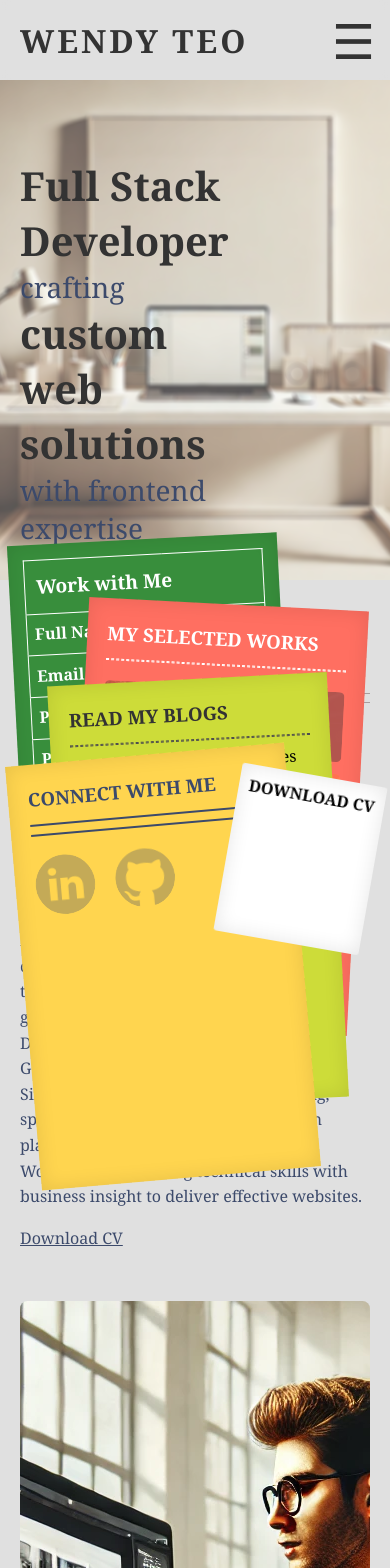
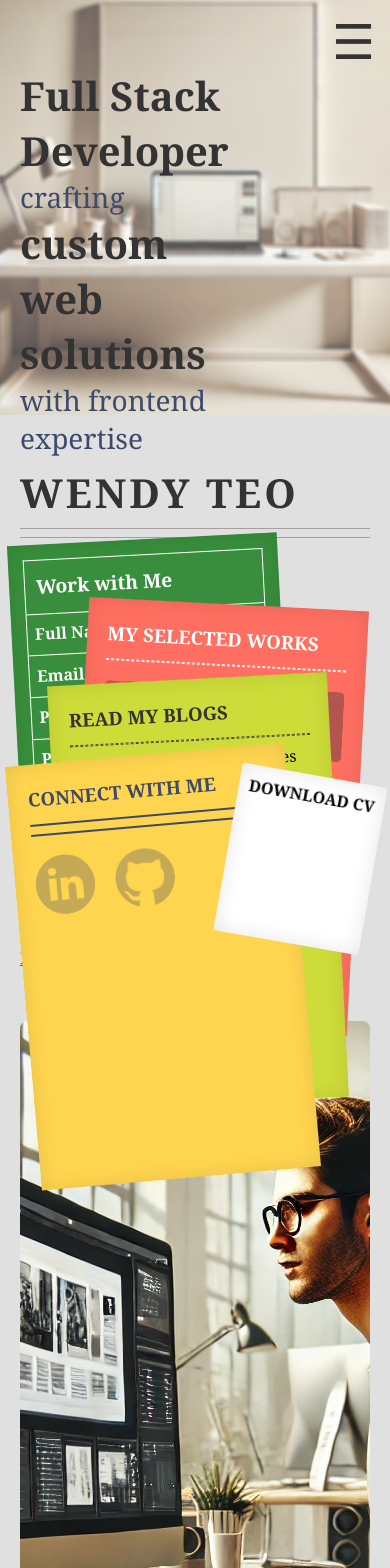
Before and after one commit to wteo/resumeWebsite2, a React (Create React App) app in the folder my-react-app/: page / in a window 390 px wide. Shown: the top 1568 px of the page. Built offline with nearby package versions, Linux system fonts and the light colour scheme; a web font is replaced by a local one.

Commit message:
Updated content

```diff
--- a/my-react-app/package.json
+++ b/my-react-app/package.json
@@ -8,7 +8,8 @@
     "@testing-library/user-event": "^13.5.0",
     "react": "^18.3.1",
     "react-dom": "^18.3.1",
-    "react-scripts": "5.0.1",
+    "react-router": "^6.26.1",
+    "react-scripts": "^3.0.1",
     "sass": "^1.77.8",
     "web-vitals": "^2.1.4"
   },
--- a/my-react-app/src/App.js
+++ b/my-react-app/src/App.js
@@ -1,6 +1,5 @@
 import { useState } from 'react';
 
-import Files from './components/Files';
 import Resume from './components/Resume';
 import About from './components/About';
 import Header from './components/Header';
@@ -33,7 +32,6 @@ function App() {
       {url === 'projects' && <Projects />}
       {url === 'contact' && <Contact />}
       {url === 'blogs' && <Article />}
-      {url === 'home' && <Files routeHandler={routeHandler} />}
       <Resume />
       <Footer routeHandler={routeHandler} />
     </div>
--- a/my-react-app/src/components/About.js
+++ b/my-react-app/src/components/About.js
@@ -10,12 +10,12 @@ function About({ routeHandler }) {
     return (
         <section className="about">
             <ContentWrapper>
-                <h1 className="about__title">About Me</h1>
+                <h1 className="about__title">Wendy Teo</h1>
                 <hr className="about__divider" />
                 <hr className="about__divider" />
                 <div className="about__group">
                     <div className="about__description">
-                        <h1>Full Stack Developer crafting custom web solutions with frontend expertise</h1>
+                        <h1>Quick Profile</h1>
                         <p>
                             I’m Wendy Teo, a web developer with a background in finance and a passion for coding. After over a decade in finance, I transitioned to web development in 2021. I gained valuable experience as a Web Developer Intern at Insurance Australia Group, focusing on website optimization. Since August 2023, I’ve been freelancing, specializing in custom web solutions on platforms like Shopify, HubSpot, and WordPress, combining technical skills with business insight to deliver effective websites.
                         </p>
--- a/my-react-app/src/components/About.scss
+++ b/my-react-app/src/components/About.scss
@@ -4,7 +4,6 @@
 .about {
     text-align: left;
     padding: 80px 50px 50px;
-    background-color: $primary-bg-color;
 
     &__title {
         font-weight: 900;
--- a/my-react-app/src/components/Article.scss
+++ b/my-react-app/src/components/Article.scss
@@ -10,14 +10,10 @@
         gap: 60px;
         margin-top: 30px;
         margin-bottom: 40px;
-        height: 750px;
+        height: 650px;
     }
 
     &__description {
-        position: sticky;
-        top: 20px;
-        max-height: calc(100vh - 40px);
-
         p {
             margin: 0;
             margin-bottom: 20px;
--- a/my-react-app/src/components/Contact.scss
+++ b/my-react-app/src/components/Contact.scss
@@ -2,7 +2,6 @@
 @import '../sass/variables';
 
 .contact {
-
     @include page-layout(60px);
 
     &__group {
--- a/my-react-app/src/components/Files.js
+++ b/my-react-app/src/components/Files.js
@@ -12,7 +12,7 @@ import automic from '../assets/automic.webp';
 import gotsauss from '../assets/gotsauss.webp';
 import play from '../assets/play.webp';
 
-function Files({ routeHandler }) {
+function Files({ onRoute }) {
 
     const [isVisible, setIsVisible] = useState(true);
     const [lastScrollTop, setLastScrollTop] = useState(0);
@@ -45,10 +45,10 @@ function Files({ routeHandler }) {
                     <Social />
                 </div>
             </div>
-            <div id="file__form" className="file forest" onClick={ () => routeHandler('contact') }>
+            <div id="file__form" className="file forest" onClick={ onRoute.contactRouteHandler }>
                 <Form />
             </div>
-            <div className="file coral" onClick={ () => routeHandler('projects') }>
+            <div className="file coral" onClick={ onRoute.projectsRouteHandler }>
                 <h3 className="file__title">My Selected Works</h3>
                 <hr className="file__divider" />
                 <div className="file__content">
@@ -68,7 +68,7 @@ function Files({ routeHandler }) {
                     </div>
                 </div>
             </div>
-            <div className="file lime" onClick={ () => routeHandler('blogs') }>
+            <div className="file lime" onClick={ onRoute.blogsRouteHandler }>
                 <h3 className="file__title">Read My Blogs</h3>
                 <hr className="file__divider" />
                 <p className="file__content">
--- a/my-react-app/src/components/Files.scss
+++ b/my-react-app/src/components/Files.scss
@@ -8,6 +8,7 @@
     left: 10%;
     width: 110%;
     transition: all 0.3s ease-in-out;
+    z-index: 500;
 }
 
 .file {
--- a/my-react-app/src/components/Header.js
+++ b/my-react-app/src/components/Header.js
@@ -1,35 +1,50 @@
 import React from 'react';
 
 import ContentWrapper from '../ui/ContentWrapper';
+
+import Files from './Files';
 
 import './Header.scss';
 
 function Header({ routeHandler }) {
 
     const [menuOpen, setMenuOpen] = React.useState(false);
+    const [isNameHidden, setIsNameHidden] = React.useState(true);
 
     const toggleMenu = () => {
         setMenuOpen(!menuOpen);
     };
 
-    const homeRouteHandler = () => routeHandler('home');
-    const projectsRouteHandler = () => routeHandler('projects');
-    const contactRouteHandler = () => routeHandler('contact');
-    const blogsRouteHandler = () => routeHandler('blogs');
+    const homeRouteHandler = () => {
+        routeHandler('home');
+        setIsNameHidden(true);
+    }
+    const projectsRouteHandler = () => {
+        routeHandler('projects');
+        setIsNameHidden(false);
+    }
+    const contactRouteHandler = () => {
+        routeHandler('contact');
+        setIsNameHidden(false);
+    }
+    const blogsRouteHandler = () => {
+        routeHandler('blogs');
+        setIsNameHidden(false);
+    }
 
     return (
         <>
             <header className="header">
                 <ContentWrapper>
                     <div className="header__container">
-                        <h1 className="header__title" onClick={homeRouteHandler}>Wendy Teo</h1>
+                        <h1 className="header__title" onClick={homeRouteHandler} style={{ opacity: `${ isNameHidden ? '0': '1'}` }}>Wendy Teo</h1>
                         <ul className="header__menu-list">
                             <li className="header__menu-item" onClick={projectsRouteHandler}>Selected Works</li>
                             <li className="header__menu-item" onClick={contactRouteHandler}>Work with Me</li>
                             <li className="header__menu-item" onClick={blogsRouteHandler}>Blogs</li>
                         </ul>
                     </div>
-                    <div className="header__mobile-bar"></div>
+                    <div className="header__mobile-bar" style={{ backdropFilter: `blur(${ isNameHidden ? '0' : '5'}px)` }}></div>
                     {menuOpen ? (
                         <span className="header__hamburger" onClick={toggleMenu}>&times;</span>
                     ) : (
@@ -47,6 +62,7 @@ function Header({ routeHandler }) {
                         </div>
                     )}
             </header>
+            { isNameHidden && <Files onRoute={{projectsRouteHandler, contactRouteHandler, blogsRouteHandler}}/> }
         </>
     );
 }
--- a/my-react-app/src/components/Header.scss
+++ b/my-react-app/src/components/Header.scss
@@ -3,6 +3,7 @@
 .header {
     padding: 10px 40px;
     color: $alternate-text-color;
+    z-index: 500;
 
     &__container {
         display: flex;
@@ -53,8 +54,6 @@
         top: 0;
         right: 0;
         height: 97px;
-        backdrop-filter: blur(5px);
-        background-color: $header-bar-color;
     }
 
     &__hamburger {
@@ -106,7 +105,6 @@
 @media only screen and (max-width: 1000px) {
 
     .header {
-
         margin-top: 77px;
 
         &__title {
--- a/my-react-app/src/components/HeroBanner.scss
+++ b/my-react-app/src/components/HeroBanner.scss
@@ -6,9 +6,11 @@
     background-size: cover;
     background-position: center;
     background-repeat: no-repeat;
-    height: 600px;
+    height: 475px;
     font-size: 2.75rem;
     padding: 50px;
+    padding-top: 70px;
+    margin-top: -110px;
 
     &__content {
         text-align: left;
@@ -20,11 +22,6 @@
                 font-size: 4.5rem;
                 font-weight: 900;
                 color: $alternate-text-color;
-
-                &:hover {
-                    cursor: pointer;
-                    color: $cta-color;
-                }
             }
         }
     }
@@ -34,7 +31,7 @@
 @media only screen and (max-width: 1000px) {
     .hero {
         font-size: 2.0rem;
-        height: 450px;
+        height: 400px;
 
         &__content {
             width: 65%;
@@ -49,7 +46,7 @@
 @media only screen and (max-width: 650px) {
     .hero {
         font-size: 1.75rem;
-        height: 400px;
+        height: 325px;
         padding-left: 20px;
 
         &__content {
--- a/my-react-app/src/components/Process.scss
+++ b/my-react-app/src/components/Process.scss
@@ -5,6 +5,7 @@
     @include section-layout(50px, 50px 20px);
     @include section-title;
     position: relative;
+    background-color: $primary-bg-color;
 
     &__group {
         display: flex;
```
Also changed, not shown: 1 other file (tests, documents, lock files or other folders).
